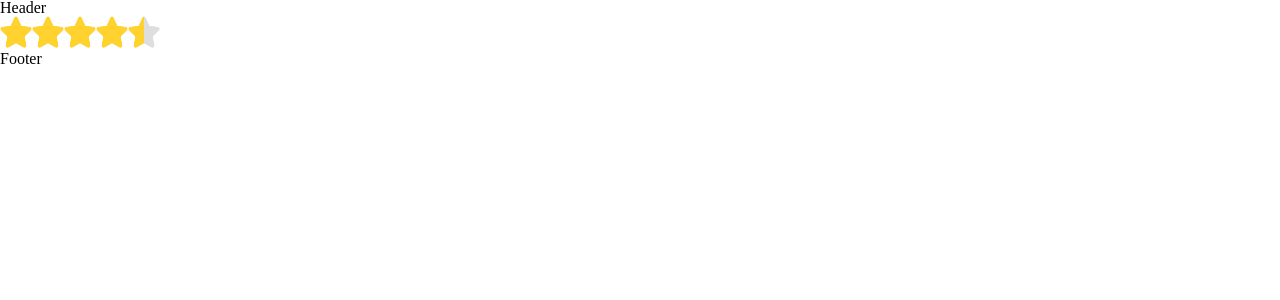
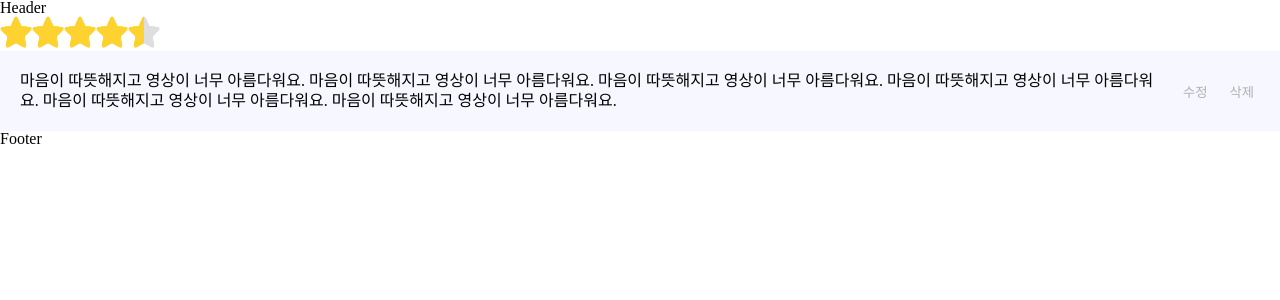
Before and after one commit to JERE-GIM/seb44_main_033, a React (Create React App) app in the folder client/: page /movie/1 in a window 1280 px wide. Shown: the top 300 px of the page. Built offline with nearby package versions, Linux system fonts and the light colour scheme.

Commit message:
feat: 내 리뷰, 작성하기, 수정, 삭제 버튼 및 확인 모달 UI 구현

```diff
--- /dev/null
+++ b/client/src/components/movie/ConfirmModal.tsx
@@ -0,0 +1,46 @@
+import {
+  StyledButton,
+  StyledConfirmButtons,
+  StyledConfirmMessage,
+  StyledBackground,
+  StyledModal,
+} from '../styles/ConfirmModal.styled';
+
+interface IConfirmModal {
+  message: string;
+  callback: () => void;
+  setIsOpenConfirmModal: React.Dispatch<React.SetStateAction<boolean>>;
+}
+
+export default function ConfirmModal({
+  message,
+  callback,
+  setIsOpenConfirmModal,
+}: IConfirmModal) {
+  const handleClickConfirm = () => {
+    callback();
+    setIsOpenConfirmModal(false);
+  };
+
+  const handleCloseModalUnconfirmed = () => {
+    setIsOpenConfirmModal(false);
+  };
+
+  const handleClickModal = (event: React.MouseEvent<HTMLDivElement>) => {
+    event.stopPropagation();
+  };
+
+  return (
+    <StyledBackground onClick={handleCloseModalUnconfirmed}>
+      <StyledModal onClick={handleClickModal}>
+        <StyledConfirmMessage>{message}</StyledConfirmMessage>
+        <StyledConfirmButtons>
+          <StyledButton onClick={handleClickConfirm}>확인</StyledButton>
+          <StyledButton onClick={handleCloseModalUnconfirmed}>
+            취소
+          </StyledButton>
+        </StyledConfirmButtons>
+      </StyledModal>
+    </StyledBackground>
+  );
+}
--- a/client/src/components/movie/ReviewRegister.tsx
+++ b/client/src/components/movie/ReviewRegister.tsx
@@ -20,7 +20,7 @@ interface IReviewRegister {
   review?: IReview;
   rating: number;
   setRating: React.Dispatch<React.SetStateAction<number>>;
-  setIsOpenModal: React.Dispatch<React.SetStateAction<boolean>>;
+  setIsOpenReviewModal: React.Dispatch<React.SetStateAction<boolean>>;
 }
 
 export default function ReviewRegister({
@@ -28,20 +28,14 @@ export default function ReviewRegister({
   review,
   rating,
   setRating,
-  setIsOpenModal,
+  setIsOpenReviewModal,
 }: IReviewRegister) {
   const [comment, setComment] = useState(review ? review.comment : '');
 
-  const handleClickBackground = () => {
+  const handleCloseModalUnsaved = () => {
     if (review) setRating(review.rating);
     else setRating(0);
-    setIsOpenModal(false);
-  };
-
-  const handleClickCloseButton = () => {
-    if (review) setRating(review.rating);
-    else setRating(0);
-    setIsOpenModal(false);
+    setIsOpenReviewModal(false);
   };
 
   const handleClickModal = (event: React.MouseEvent<HTMLDivElement>) => {
@@ -51,7 +45,7 @@ export default function ReviewRegister({
   const handleSubmitForm = (event: React.FormEvent<HTMLFormElement>) => {
     event.preventDefault();
     // api 로직 추가
-    setIsOpenModal(false);
+    setIsOpenReviewModal(false);
   };
 
   const handleChangeTextarea = (
@@ -60,11 +54,11 @@ export default function ReviewRegister({
 
   return (
     <>
-      <StyledBackground onClick={handleClickBackground}>
+      <StyledBackground onClick={handleCloseModalUnsaved}>
         <StyledModal onClick={handleClickModal}>
           <StyledHeader>
             <StyledMovieTitle>{movie.title}</StyledMovieTitle>
-            <StyledCloseButton onClick={handleClickCloseButton}>
+            <StyledCloseButton onClick={handleCloseModalUnsaved}>
               <img src={closeButton} alt="close button" />
             </StyledCloseButton>
           </StyledHeader>
--- /dev/null
+++ b/client/src/components/styles/ConfirmModal.styled.ts
@@ -0,0 +1,58 @@
+import { styled } from 'styled-components';
+
+export const StyledBackground = styled.div`
+  width: 100vw;
+  height: 100vh;
+  position: fixed;
+  top: 0;
+  left: 0;
+  display: flex;
+  justify-content: center;
+  align-items: center;
+
+  background-color: rgba(0, 0, 0, 0.5);
+`;
+
+export const StyledModal = styled.div`
+  width: 480px;
+  height: 200px;
+  border-radius: 16px;
+  padding: 20px;
+  display: flex;
+  flex-direction: column;
+  justify-content: center;
+
+  background-color: rgba(255, 255, 255, 1);
+`;
+
+export const StyledConfirmMessage = styled.p`
+  display: flex;
+  justify-content: center;
+  align-items: center;
+  margin-bottom: 30px;
+
+  font-size: 20px;
+  font-weight: 600;
+`;
+
+export const StyledConfirmButtons = styled.div`
+  display: flex;
+  justify-content: center;
+`;
+
+export const StyledButton = styled.button`
+  width: fit-content;
+  height: 40px;
+  padding: 0 40px;
+
+  border: none;
+  border-radius: 6px;
+  font-weight: 600;
+  font-size: 15px;
+  background-color: #8000ff;
+  color: white;
+
+  &:not(:first-child) {
+    margin-left: 30px;
+  }
+`;
--- a/client/src/dummy/dummyReview.ts
+++ b/client/src/dummy/dummyReview.ts
@@ -21,7 +21,8 @@ export const dummyReviews: Array<IReview> = [
   {
     id: '2',
     movieTitle: '엘리멘탈',
-    comment: '존잼',
+    comment:
+      '마음이 따뜻해지고 영상이 너무 아름다워요. 마음이 따뜻해지고 영상이 너무 아름다워요. 마음이 따뜻해지고 영상이 너무 아름다워요. 마음이 따뜻해지고 영상이 너무 아름다워요. 마음이 따뜻해지고 영상이 너무 아름다워요. 마음이 따뜻해지고 영상이 너무 아름다워요.',
     writer: '맛있는짜장면',
     rating: 9,
     likes: 0,
--- a/client/src/pages/Movie.tsx
+++ b/client/src/pages/Movie.tsx
@@ -3,7 +3,18 @@ import ReviewRegister from '../components/movie/ReviewRegister';
 import { dummyMovie } from '../dummy/dummyMovie';
 import { dummyReviews } from '../dummy/dummyReview';
 import Stars from '../components/share/Stars';
-import { StyledStarsContainer } from './styles/Movie.styled';
+import {
+  StyledMovieCover,
+  StyledMovieInfo,
+  StyledMyReviewButtons,
+  StyledMyReviewContainer,
+  StyledMyReviewContent,
+  StyledMyReviewControlButton,
+  StyledMyReviewRegisterButton,
+  StyledReviewList,
+  StyledStarsContainer,
+} from './styles/Movie.styled';
+import ConfirmModal from '../components/movie/ConfirmModal';
 
 export default function Movie() {
   // 더미데이터 사용
@@ -17,26 +28,68 @@ export default function Movie() {
       review.writer === loggedInUser.nickname,
   )[0];
 
-  const [isOpenModal, setIsOpenModal] = useState(false);
+  const [isOpenReviewModal, setIsOpenReviewModal] = useState(false);
+  const [isOpenConfirmModal, setIsOpenConfirmModal] = useState(false);
   const [rating, setRating] = useState(review ? review.rating : 0);
 
-  const handleClickStars = () => {
-    setIsOpenModal(true);
+  const handleOpenReviewModal = () => {
+    setIsOpenReviewModal(true);
   };
+
+  const handleOpenConfirmModal = () => {
+    setIsOpenConfirmModal(true);
+  };
+
+  const deleteMyReview = () => {
+    console.log('내가 작성한 리뷰 삭제');
+  }; // api 요청 함수
 
   return (
     <>
-      <StyledStarsContainer onClick={handleClickStars}>
-        <Stars rating={rating} setRating={setRating} />
-      </StyledStarsContainer>
-
-      {isOpenModal && (
+      <StyledMovieCover>
+        <StyledStarsContainer onClick={handleOpenReviewModal}>
+          <Stars rating={rating} setRating={setRating} />
+        </StyledStarsContainer>
+      </StyledMovieCover>
+      <StyledMovieInfo>
+        {review ? (
+          <StyledMyReviewContainer>
+            <StyledMyReviewContent>{review.comment}</StyledMyReviewContent>
+            <StyledMyReviewButtons>
+              <StyledMyReviewControlButton onClick={handleOpenReviewModal}>
+                수정
+              </StyledMyReviewControlButton>
+              <StyledMyReviewControlButton onClick={handleOpenConfirmModal}>
+                삭제
+              </StyledMyReviewControlButton>
+            </StyledMyReviewButtons>
+          </StyledMyReviewContainer>
+        ) : (
+          <StyledMyReviewContainer>
+            <StyledMyReviewContent>
+              영화를 보고 난 소감을 기록하세요.
+            </StyledMyReviewContent>
+            <StyledMyReviewRegisterButton onClick={handleOpenReviewModal}>
+              리뷰 작성하기
+            </StyledMyReviewRegisterButton>
+          </StyledMyReviewContainer>
+        )}
+      </StyledMovieInfo>
+      <StyledReviewList></StyledReviewList>
+      {isOpenReviewModal && (
         <ReviewRegister
           movie={movie}
           review={review}
           rating={rating}
           setRating={setRating}
-          setIsOpenModal={setIsOpenModal}
+          setIsOpenReviewModal={setIsOpenReviewModal}
+        />
+      )}
+      {isOpenConfirmModal && (
+        <ConfirmModal
+          message={'리뷰를 삭제하시겠습니까?'}
+          callback={() => deleteMyReview()}
+          setIsOpenConfirmModal={setIsOpenConfirmModal}
         />
       )}
     </>
--- a/client/src/pages/styles/Movie.styled.ts
+++ b/client/src/pages/styles/Movie.styled.ts
@@ -3,3 +3,55 @@ import { styled } from 'styled-components';
 export const StyledStarsContainer = styled.div`
   width: fit-content;
 `;
+
+export const StyledMovieCover = styled.div``;
+
+export const StyledMovieInfo = styled.section``;
+
+export const StyledMyReviewContainer = styled.div`
+  display: flex;
+  justify-content: space-between;
+  align-items: center;
+  padding: 20px;
+
+  background-color: #f7f8ff;
+  font-weight: 500;
+`;
+export const StyledMyReviewContent = styled.p`
+  margin-right: 10px;
+  line-height: 20px;
+  text-overflow: ellipsis;
+  overflow: hidden;
+  word-break: break-word;
+  display: -webkit-box;
+  -webkit-line-clamp: 2;
+  -webkit-box-orient: vertical;
+`;
+export const StyledMyReviewRegisterButton = styled.button`
+  width: fit-content;
+  padding: 10px 40px;
+  border: 1px solid #e0e0e0;
+  border-radius: 6px;
+  background-color: white;
+  font-weight: 500;
+`;
+export const StyledMyReviewButtons = styled.div`
+  flex-shrink: 0;
+`;
+export const StyledMyReviewControlButton = styled.button`
+  width: fit-content;
+  border: none;
+  background-color: transparent;
+  color: #b0b0b0;
+  font-weight: 500;
+
+  &:hover {
+    font-weight: 700;
+  }
+
+  &:last-child {
+    margin-left: 10px;
+  }
+`;
+
+export const StyledReviewList = styled.section``;
```
